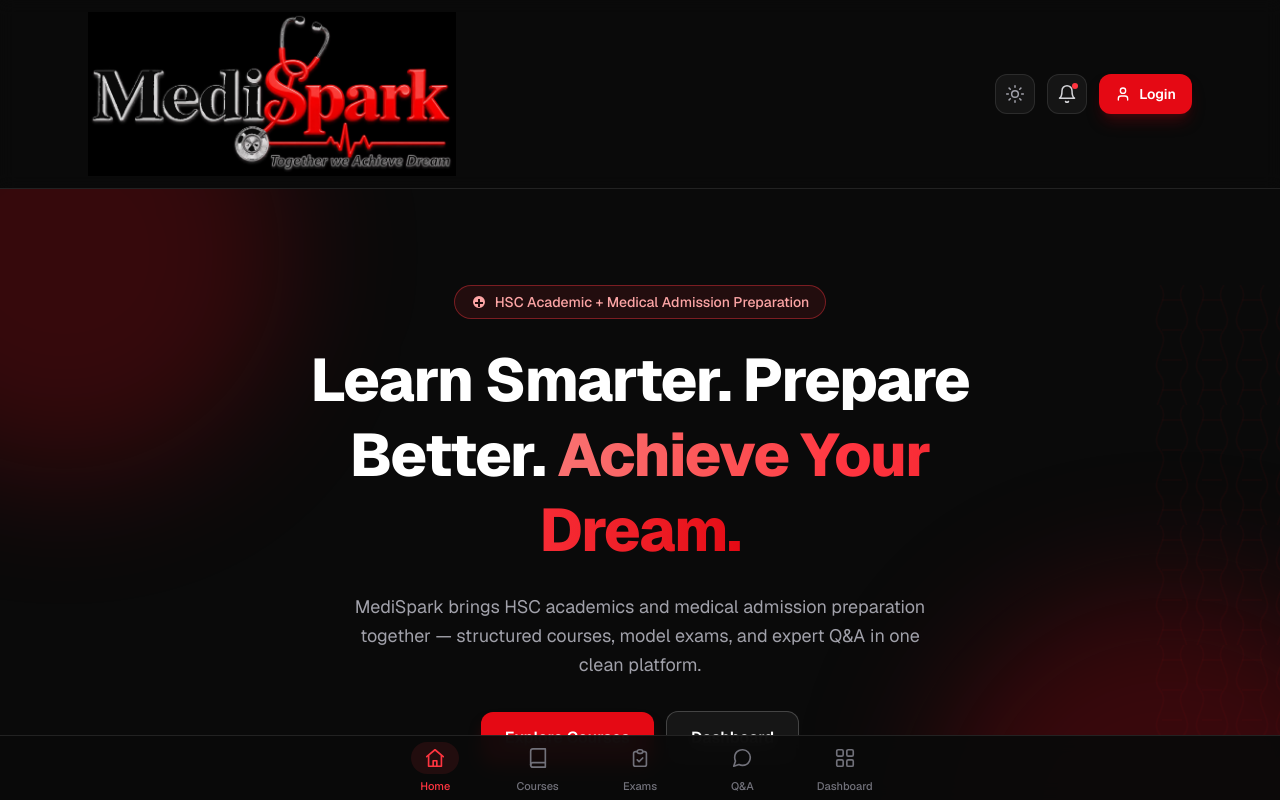
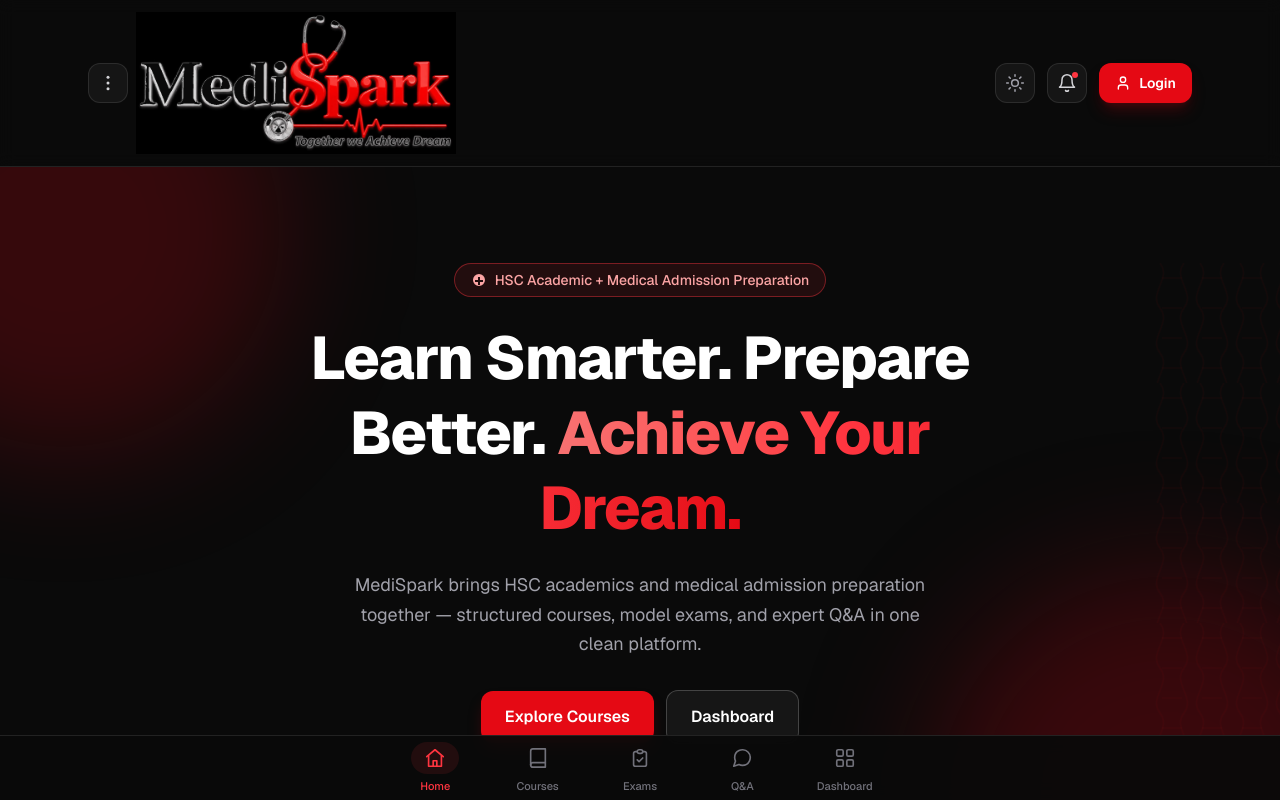
Before and after one commit to eduall2005pass/clinic, a Next.js app: page / in a window 1280 px wide. Shown: the top 800 px of the page. Built offline with nearby package versions, Linux system fonts and the light colour scheme; no server answers.

Commit message:
feat: add three-dot menu button beside logo with empty dropdown panel

```diff
--- a/src/components/Navbar.tsx
+++ b/src/components/Navbar.tsx
@@ -1,5 +1,6 @@
 "use client";
 
+import { useState } from "react";
 import Link from "next/link";
 import Logo from "@/components/Logo";
 import ThemeToggle from "@/components/ThemeToggle";
@@ -10,12 +11,53 @@ export default function Navbar() {
   const { user } = useAuth();
   const actionHref = user ? "/dashboard" : loginHref;
   const actionLabel = user ? "Dashboard" : "Login";
+  const [menuOpen, setMenuOpen] = useState(false);
   return (
     <header className="sticky top-0 z-50 border-b border-ink/10 bg-dark-950/90 backdrop-blur">
       <nav className="mx-auto flex max-w-6xl items-center justify-between px-4 py-3 sm:px-6">
-        <Link href="/" className="flex w-1/3 max-w-[384px] shrink-0 transition-opacity hover:opacity-90">
-          <Logo size="large" />
-        </Link>
+        <div className="relative flex w-1/3 max-w-[384px] shrink-0 items-center gap-2">
+          <button
+            type="button"
+            onClick={() => setMenuOpen((open) => !open)}
+            aria-label="Menu"
+            aria-haspopup="menu"
+            aria-expanded={menuOpen}
+            className={`flex h-10 w-10 shrink-0 items-center justify-center rounded-xl border transition ${
+              menuOpen
+                ? "border-primary-500/50 bg-primary-500/10 text-heading"
+                : "border-ink/10 bg-ink/5 text-neutral-300 hover:border-primary-500/50 hover:bg-primary-500/10 hover:text-heading"
+            }`}
+          >
+            <svg
+              className="h-5 w-5"
+              fill="currentColor"
+              viewBox="0 0 24 24"
+            >
+              <circle cx="12" cy="5" r="1.8" />
+              <circle cx="12" cy="12" r="1.8" />
+              <circle cx="12" cy="19" r="1.8" />
+            </svg>
+          </button>
+
+          <Link href="/" className="flex min-w-0 flex-1 transition-opacity hover:opacity-90">
+            <Logo size="large" />
+          </Link>
+
+          {menuOpen && (
+            <>
+              <div
+                className="fixed inset-0 z-40"
+                onClick={() => setMenuOpen(false)}
+                aria-hidden="true"
+              />
+              <div
+                role="menu"
+                aria-label="Menu"
+                className="absolute left-0 top-full z-50 mt-2 min-w-52 rounded-xl border border-ink/10 bg-dark-950/95 p-2 shadow-2xl shadow-black/40 backdrop-blur"
+              />
+            </>
+          )}
+        </div>
 
         <div className="flex shrink-0 items-center gap-2 sm:gap-3">
           <ThemeToggle />
```
